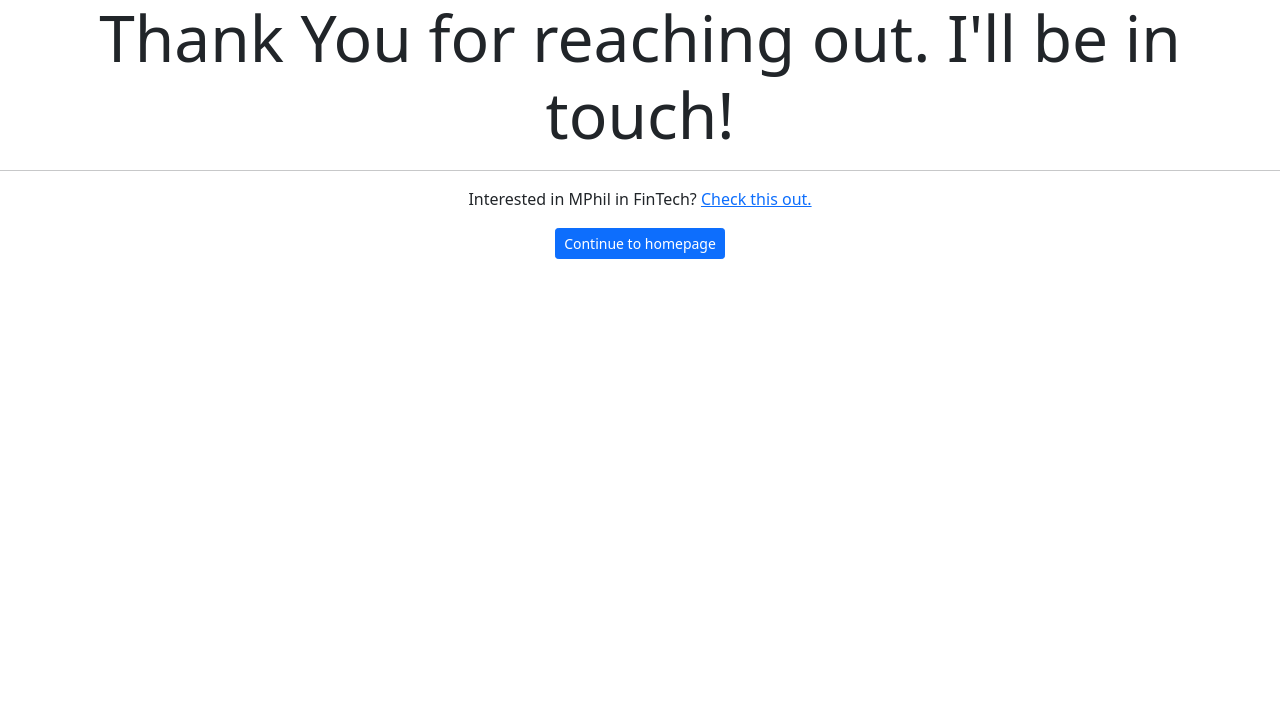
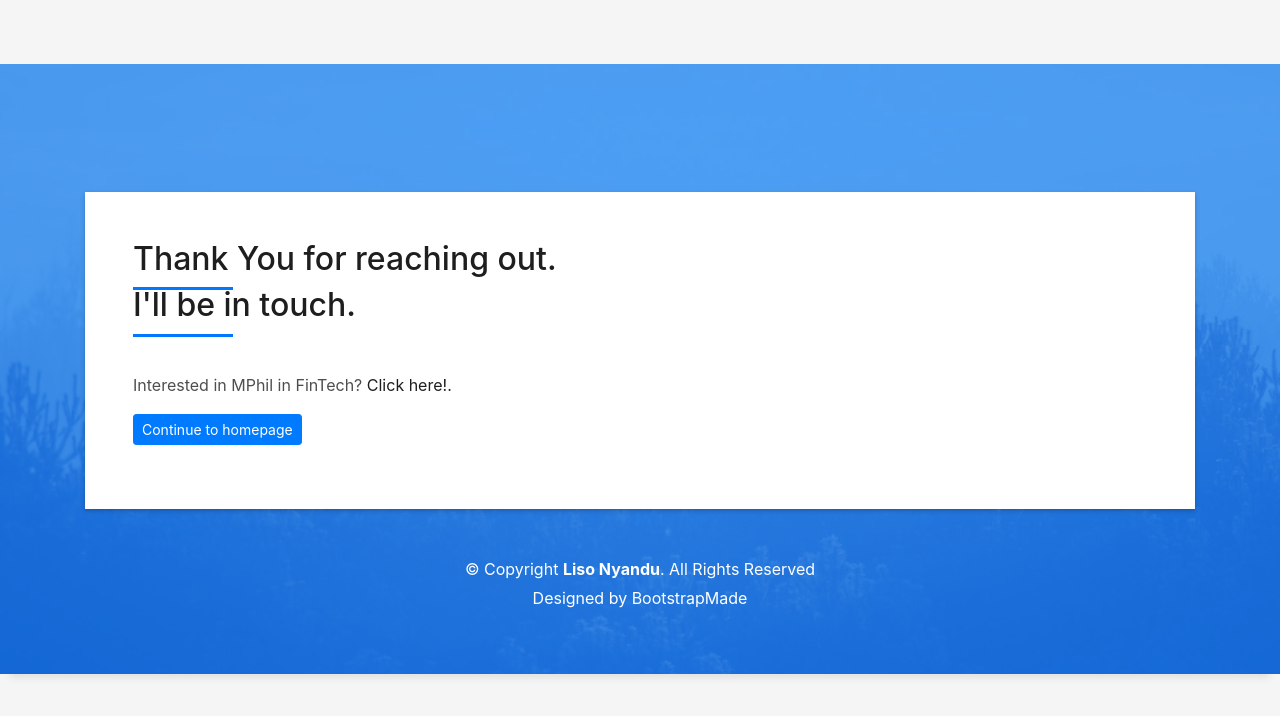
Before and after one commit to lisonyandu/personal_profile-, a plain HTML site: page thank.html in a window 1280 px wide. Drawn offline with nearby package versions, Linux system fonts and the light colour scheme.

Commit message:
Working contact us

```diff
--- a/contactform/contactform.js
+++ b/contactform/contactform.js
@@ -100,7 +100,7 @@ jQuery(document).ready(function($) {
       data: str,
       success: function(msg) {
          alert(msg);
-        if (msg == 'OK,thank you.I will be in touch!') {
+        if (msg == 'OK') {
           $("#sendmessage").addClass("show");
           $("#errormessage").removeClass("show");
           $('.contactForm').find("input, textarea").val("");
@@ -112,7 +112,7 @@ jQuery(document).ready(function($) {
 
       }
     });
-    return false;
+    return true;
   });
 
 });
--- a/thank.html
+++ b/thank.html
@@ -8,24 +8,81 @@
     <!-- Bootstrap CSS -->
     <link href="https://cdn.jsdelivr.net/npm/bootstrap@5.0.0-beta3/dist/css/bootstrap.min.css" rel="stylesheet" integrity="sha384-eOJMYsd53ii+scO/bJGFsiCZc+5NDVN2yr8+0RDqr0Ql0h+rP48ckxlpbzKgwra6" crossorigin="anonymous">
 
+ <!-- Bootstrap CSS File -->
+ <link href="lib/bootstrap/css/bootstrap.min.css" rel="stylesheet">
+
+ <!-- Libraries CSS Files -->
+ <link href="lib/font-awesome/css/font-awesome.min.css" rel="stylesheet">
+ <link href="lib/animate/animate.min.css" rel="stylesheet">
+ <link href="lib/ionicons/css/ionicons.min.css" rel="stylesheet">
+ <link href="lib/owlcarousel/assets/owl.carousel.min.css" rel="stylesheet">
+ <link href="lib/lightbox/css/lightbox.min.css" rel="stylesheet">
+
+ <!-- Main Stylesheet File -->
+ <link href="css/style.css" rel="stylesheet">
+
     <title>Thank, you page</title>
   </head>
   <body>
-<div class="jumbotron text-center">
-  <h1 class="display-3">Thank You for reaching out. I'll be in touch!</h1>
 
-  <hr>
-  <p>
-    Interested in MPhil in FinTech? <a href="http://www.economics.uct.ac.za/eco/MPhil-specialising-in-Financial-Technology">Check this out.</a>
-  </p>
-  <p class="lead">
-    <a class="btn btn-primary btn-sm" href="#home" role="button">Continue to homepage</a>
-  </p>
-</div>
+<!--/ Section Contact-Footer Star /-->
+<section class="paralax-mf footer-paralax bg-image sect-mt4 route" style="background-image: url(img/overlay-bg.jpg)">
+  <div class="overlay-mf"></div>
+  <div class="container">
+    <div class="row">
+      <div class="col-sm-12">
+        <div class="contact-mf">
+          <div id="contact" class="box-shadow-full">
+            <div class="row">
+              <div class="col-md-6">
+                <div class="title-box-2">
+                  <h5 class="title-left">
+                    Thank You for reaching out.
+                  </h5>
+                  <h5 class="title-left">
+                    I'll be in touch.
+                  </h5>
+                </div>
+                  <p>
+                    Interested in MPhil in FinTech? <a href="http://www.economics.uct.ac.za/eco/MPhil-specialising-in-Financial-Technology">Click here!.</a>
+                  </p>
+                  <p class="lead">
+                    <a class="btn btn-primary btn-sm" href="index.html" role="button">Continue to homepage</a>
+                  </p>
+
+              </div>
+
+            </div>
+          </div>
+        </div>
+      </div>
+    </div>
+  </div>
+  <footer>
+    <div class="container">
+      <div class="row">
+        <div class="col-sm-12">
+          <div class="copyright-box">
+            <p class="copyright">&copy; Copyright <strong>Liso Nyandu</strong>. All Rights Reserved</p>
+            <div class="credits">
+
+              Designed by <a href="https://bootstrapmade.com/">BootstrapMade</a>
+            </div>
+          </div>
+        </div>
+      </div>
+    </div>
+  </footer>
+</section>
+<!--/ Section Contact-footer End /-->
+
+
+
     <!-- Optional JavaScript; choose one of the two! -->
 
     <!-- Option 1: Bootstrap Bundle with Popper -->
     <script src="https://cdn.jsdelivr.net/npm/bootstrap@5.0.0-beta3/dist/js/bootstrap.bundle.min.js" integrity="sha384-JEW9xMcG8R+pH31jmWH6WWP0WintQrMb4s7ZOdauHnUtxwoG2vI5DkLtS3qm9Ekf" crossorigin="anonymous"></script>
+
 
     <!-- Option 2: Separate Popper and Bootstrap JS -->
     <!--
```
Also changed, not shown: index.html (+6 -11 lines).
